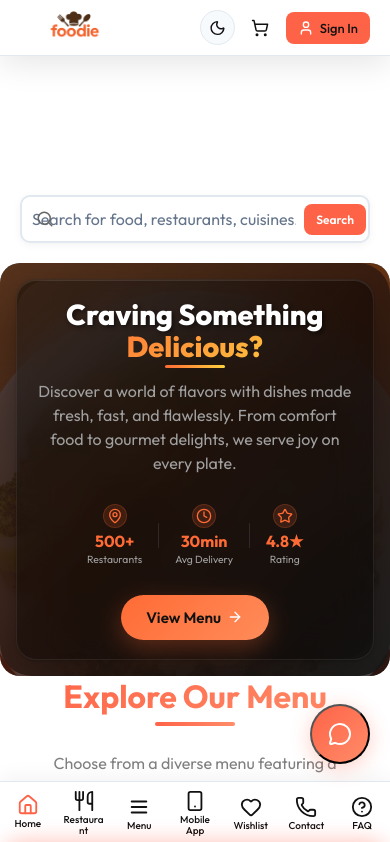
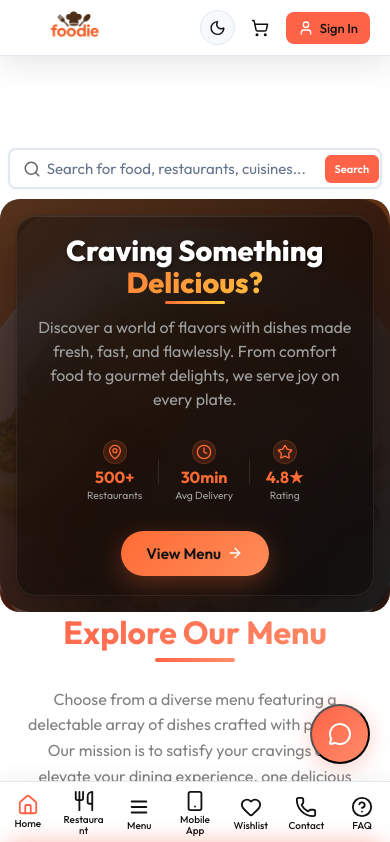
Before and after one commit to swayam03275/Foodie, a React (Vite) app in the folder frontend/: page / in a window 390 px wide. Shown: the top 842 px of the page. Built offline with nearby package versions, Linux system fonts and the light colour scheme.

Commit message:
improved the search bar.

```diff
--- a/frontend/src/components/SearchBar/SearchBar.css
+++ b/frontend/src/components/SearchBar/SearchBar.css
@@ -222,17 +222,50 @@
 }
 
 @media (max-width: 480px) {
+  .search-bar-container {
+    padding-top: 40px;
+    max-width: 100vw;
+    margin: 0 0 10px 0;
+  }
+  .search-bar {
+    margin: 8px 2vw;
+    border-radius: 8px;
+    padding: 1px;
+    min-width: 0;
+    box-shadow: 0 1px 4px rgba(0,0,0,0.04);
+  }
   .search-input-wrapper {
-    padding: 0 8px;
+    padding: 0 4px;
   }
-
+  .search-input {
+    font-size: 15px;
+    padding: 8px 0 8px 32px;
+  }
   .search-icon {
-    margin-right: 8px;
+    left: 8px;
+    width: 18px;
+    height: 18px;
   }
-
   .search-button {
-    padding: 8px 12px;
-    font-size: 12px;
+    padding: 7px 10px;
+    font-size: 11px;
+    border-radius: 6px;
+  }
+  .clear-button {
+    padding: 2px;
+  }
+  .search-dropdown {
+    border-radius: 8px;
+    margin-top: 4px;
+    font-size: 13px;
+    left: 0;
+    right: 0;
+    min-width: 0;
+    max-width: 100vw;
+  }
+  .suggestion-item {
+    padding: 10px 10px;
+    font-size: 13px;
   }
 }
 
```
